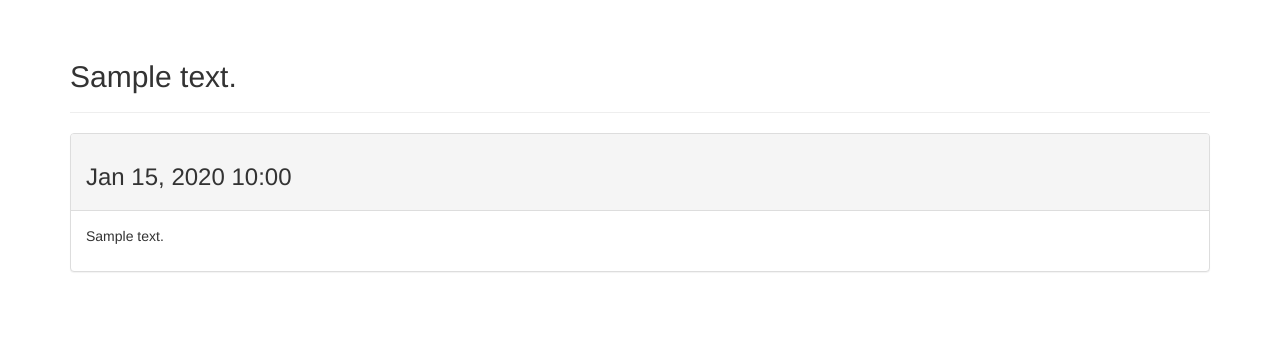
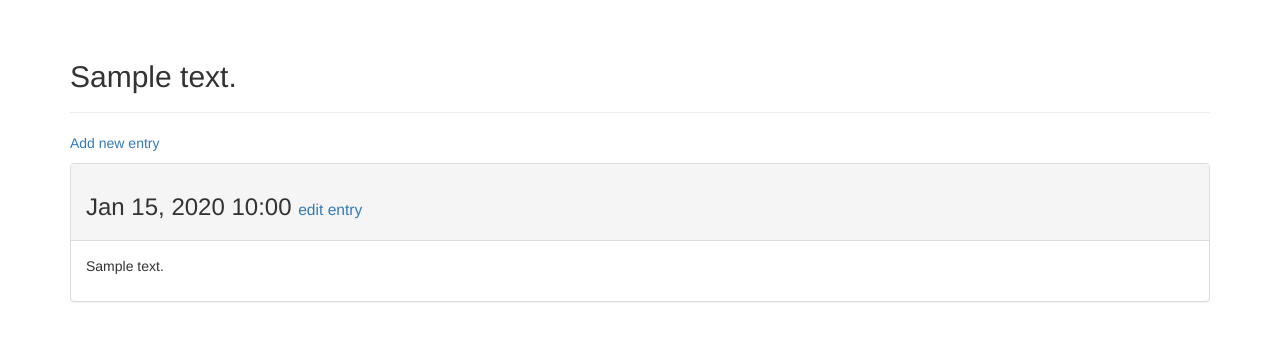
Before and after one commit to fggo/spac3log, a Django app: page /topics/1/ in a window 1280 px wide. Shown: the part 51-392 px from the top of the page. Run offline with Django 3.2, Linux system fonts and the light colour scheme; tables that the repository leaves empty hold one stand-in row (values such as "Sample post"); parts of the project's set-up code (start-up, migrations or seed data) failed here and were passed over; some libraries are stand-ins or nearby versions.

Commit message:
allow users to add or edit models

```diff
--- a/spac3logs/templates/spac3logs/topic.html
+++ b/spac3logs/templates/spac3logs/topic.html
@@ -5,12 +5,17 @@
 {% endblock header %}
 
 {% block content %}
+  <p>
+    <a href="{% url 'spac3logs:new_entry' topic.id %}">Add new entry</a>
+  </p>
   {% for entry in entries %}
     <div class="panel panel-default">
       <div class="panel-heading">
         <h3>
           {{ entry.date_added|date:'M d, Y H:i' }}
-          <small></small>
+          <small>
+            <a href="{% url 'spac3logs:edit_entry' entry.id %}">edit entry</a>
+          </small>
         </h3>
       </div>
       <div class="panel-body">
--- a/spac3logs/templates/spac3logs/topics.html
+++ b/spac3logs/templates/spac3logs/topics.html
@@ -16,4 +16,7 @@
       <li>No topics added yet.</li>
     {% endfor %}
   </ul>
+  <h3>
+    <a href="{% url 'spac3logs:new_topic' %}">Add new topic</a>
+  </h3>
 {% endblock content %}
--- a/spac3logs/urls.py
+++ b/spac3logs/urls.py
@@ -12,11 +12,11 @@ urlpatterns = [
     # topic
     url(r'^topics/(?P<topic_id>\d+)/$', views.topic, name='topic'),
     # new topic
-    # url(r'^new_topic/$', views.new_topic, name='new_topic'),
+    url(r'^new_topic/$', views.new_topic, name='new_topic'),
     # new entry
-    # url(r'^new_entry/(?P<topic_id>\d+)/$', views.new_entry,
-    #     name='new_entry'),
+    url(r'^new_entry/(?P<topic_id>\d+)/$', views.new_entry,
+        name='new_entry'),
     # edit entry
-    # url(r'^edit_entry/(?P<entry_id>\d+)/$', views.edit_entry,
-    #     name='edit_entry'),
+    url(r'^edit_entry/(?P<entry_id>\d+)/$', views.edit_entry,
+        name='edit_entry'),
 ]
--- a/spac3logs/views.py
+++ b/spac3logs/views.py
@@ -1,6 +1,9 @@
 from django.shortcuts import render
+from django.http import HttpResponseRedirect
+from django.urls import reverse
 
-from .models import Topic
+from .models import Topic, Entry
+from .forms import TopicForm, EntryForm
 
 def index(request):
     return render(request, 'spac3logs/index.html')
@@ -15,3 +18,47 @@ def topic(request, topic_id):
     entries = topic.entry_set.order_by('date_added')
     context = {'topic': topic, 'entries': entries}
     return render(request, 'spac3logs/topic.html', context)
+
+def new_topic(request):
+    if request.method != 'POST':
+        form = TopicForm()
+    else:
+        form = TopicForm(data=request.POST)
+        if form.is_valid():
+            form.save()
+            return HttpResponseRedirect(reverse('spac3logs:topics'))
+
+    context = {'form': form}
+    return render(request, 'spac3logs/new_topic.html', context)
+
+def new_entry(request, topic_id):
+    topic = Topic.objects.get(id=topic_id)
+    if request.method != 'POST':
+        form = EntryForm()
+    else:
+        form = EntryForm(data=request.POST)
+        if form.is_valid():
+            new_entry = form.save(commit=False)
+            new_entry.topic = topic
+            new_entry.save()
+            return HttpResponseRedirect(reverse('spac3logs:topic',
+                                                args=[topic_id]))
+
+    context = {'form': form, 'topic': topic}
+    return render(request, 'spac3logs/new_entry.html', context)
+
+def edit_entry(request, entry_id):
+    entry = Entry.objects.get(id=entry_id)
+    topic = entry.topic
+
+    if request.method != 'POST':
+        form = EntryForm(instance=entry)
+    else:
+        form = EntryForm(instance=entry, data=request.POST)
+        if form.is_valid():
+            form.save()
+            return HttpResponseRedirect(reverse('spac3logs:topic',
+                                                args=[topic.id]))
+
+    context = {'topic': topic, 'entry': entry, 'form': form}
+    return render(request, 'spac3logs/edit_entry.html', context)
```
Also changed, not shown: spac3logs/forms.py (added, +16 -0 lines), spac3logs/templates/spac3logs/edit_entry.html (added, +21 -0 lines), spac3logs/templates/spac3logs/new_entry.html (added, +21 -0 lines), spac3logs/templates/spac3logs/new_topic.html (added, +19 -0 lines).
